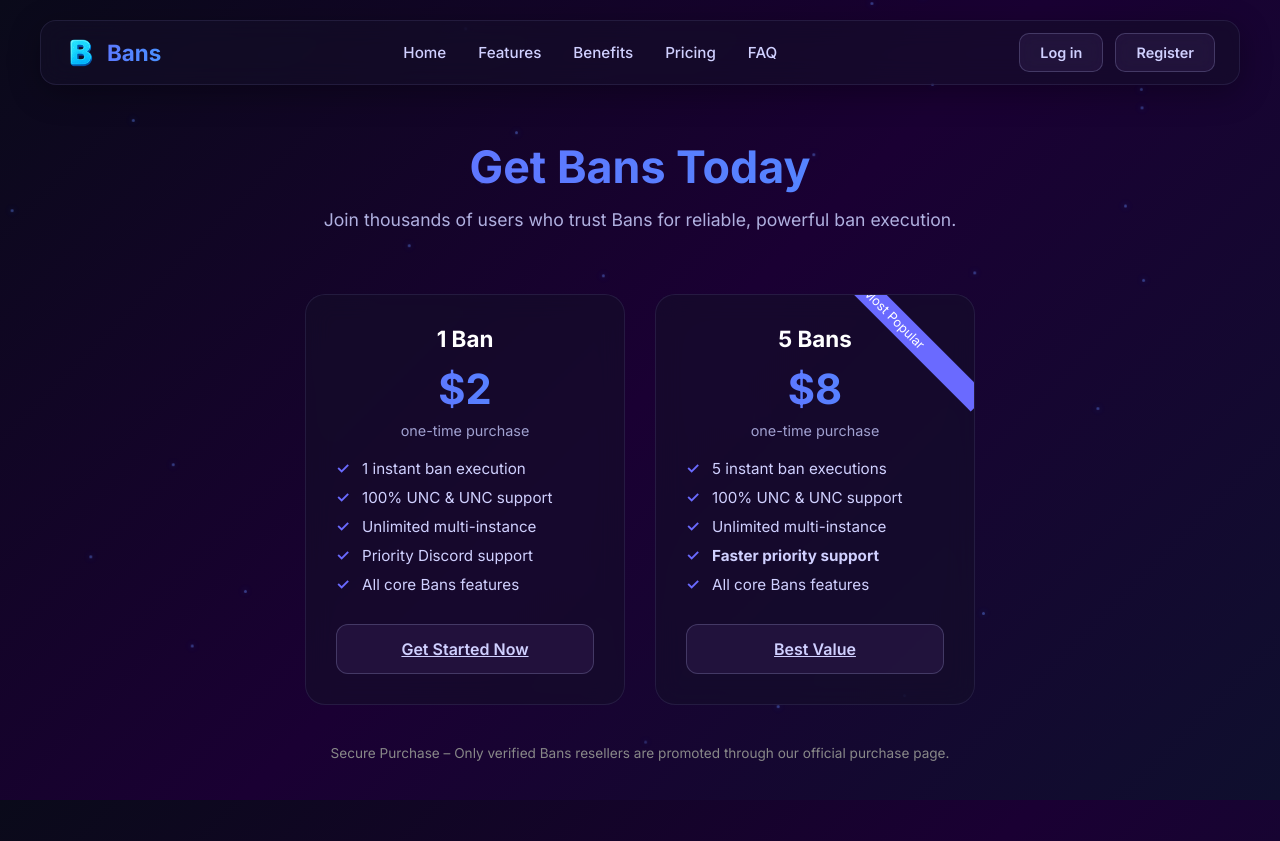
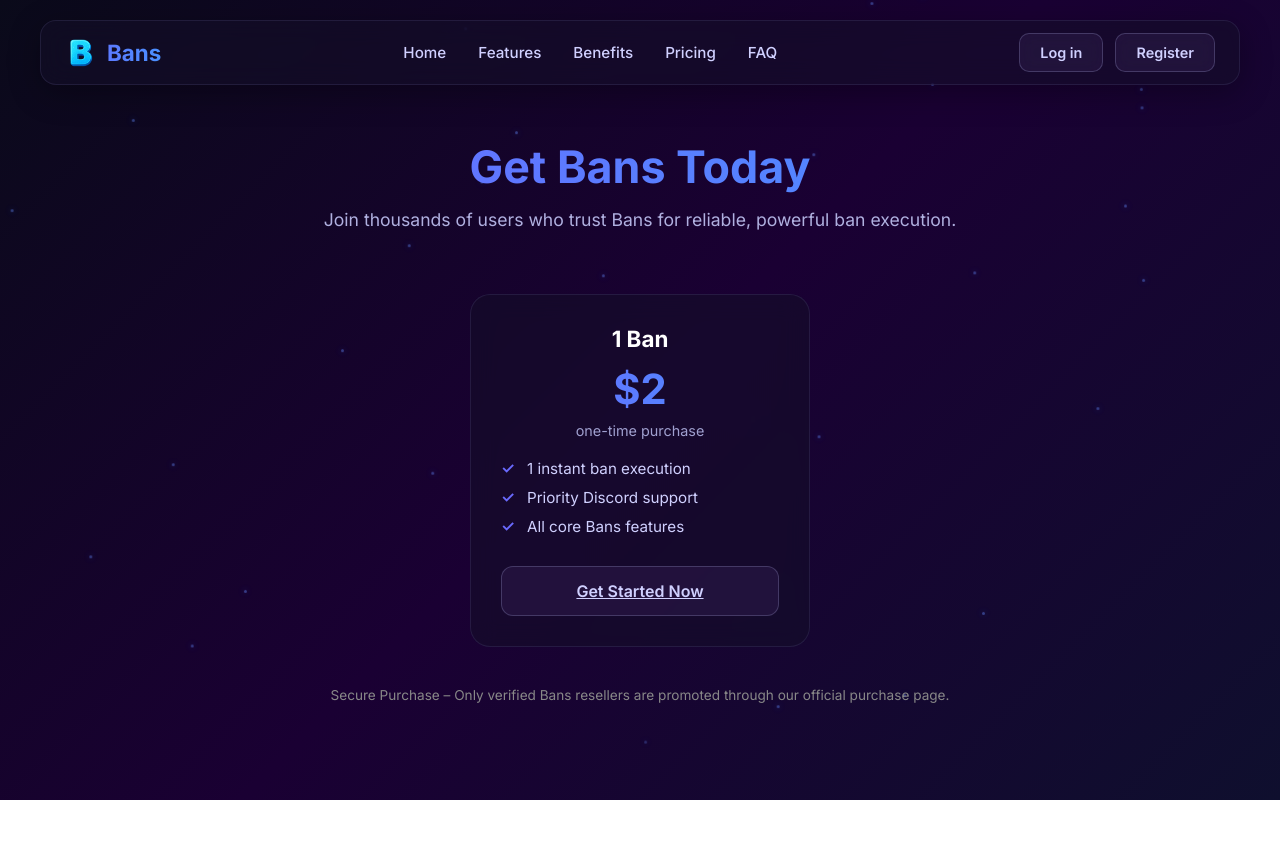
Before and after one commit to liam675/bans, a plain HTML site: page pricing.html in a window 1280 px wide. After the commit the page ends 800 px from the top, so only its background shows below. Drawn offline with Linux system fonts and the light colour scheme.

Commit message:
Adjust pricing layout and styles
Updated container and plan styles for better layout.

```diff
--- a/pricing.html
+++ b/pricing.html
@@ -26,14 +26,13 @@
         .btn{padding:10px 20px;border-radius:10px;font-weight:600;font-size:.9rem;cursor:pointer;transition:all .4s cubic-bezier(.175,.885,.32,1.275);text-decoration:none;display:inline-flex;align-items:center;gap:8px;backdrop-filter:blur(8px);}
         .btn-login,.btn-register{background:rgba(50,30,80,.45);color:#d0d0ff;border:1.5px solid rgba(150,150,200,.3);}
         .btn-login:hover,.btn-register:hover{background:rgba(70,50,110,.6);border-color:#8a6aff;color:#fff;transform:translateY(-2px);box-shadow:0 8px 20px rgba(106,106,255,.25);}
-        .container{max-width:1100px;margin:0 auto;padding:140px 20px 80px;text-align:center;}
+        .container{max-width:900px;margin:0 auto;padding:140px 20px 80px;text-align:center;}
         .header{margin-bottom:40px;}
         .title{font-size:2.8rem;font-weight:800;background:linear-gradient(90deg,#6a6aff,#4a90ff);-webkit-background-clip:text;-webkit-text-fill-color:transparent;background-clip:text;margin-bottom:12px;}
         .subtitle{font-size:1.1rem;color:#b0b0e0;max-width:700px;margin:0 auto;line-height:1.6;}
         .plans{display:flex;justify-content:center;gap:30px;flex-wrap:wrap;margin-top:60px;}
-        .plan{background:rgba(20,15,40,.55);backdrop-filter:blur(12px);border:1px solid rgba(100,100,150,.2);border-radius:20px;padding:30px;width:320px;position:relative;overflow:hidden;transition:transform .4s,box-shadow .4s;}
+        .plan{background:rgba(20,15,40,.55);backdrop-filter:blur(12px);border:1px solid rgba(100,100,150,.2);border-radius:20px;padding:30px;width:340px;position:relative;overflow:hidden;transition:transform .4s,box-shadow .4s;}
         .plan:hover{transform:translateY(-12px);box-shadow:0 20px 40px rgba(106,106,255,.3);}
-        .plan.popular::before{content:'Most Popular';position:absolute;top:12px;right:-40px;background:#6a6aff;color:#fff;padding:4px 40px;font-size:.8rem;transform:rotate(45deg);width:160px;}
         .plan-title{font-size:1.4rem;font-weight:700;margin-bottom:12px;color:#fff;}
         .price{font-size:2.6rem;font-weight:800;background:linear-gradient(90deg,#6a6aff,#4a90ff);-webkit-background-clip:text;-webkit-text-fill-color:transparent;background-clip:text;margin-bottom:8px;}
         .price-sub{font-size:.9rem;color:#a0a0d0;margin-bottom:20px;}
@@ -70,34 +69,17 @@
         </div>
 
         <div class="plans">
-            <!-- PLAN 1 -->
+            <!-- ONLY ONE PLAN -->
             <div class="plan">
                 <h3 class="plan-title">1 Ban</h3>
                 <div class="price">$2</div>
                 <div class="price-sub">one-time purchase</div>
                 <ul class="features">
                     <li>1 instant ban execution</li>
-                    <li>100% UNC & UNC support</li>
-                    <li>Unlimited multi-instance</li>
                     <li>Priority Discord support</li>
                     <li>All core Bans features</li>
                 </ul>
                 <a href="#" class="btn-plan">Get Started Now</a>
-            </div>
-
-            <!-- PLAN 2 (Popular) -->
-            <div class="plan popular">
-                <h3 class="plan-title">5 Bans</h3>
-                <div class="price">$8</div>
-                <div class="price-sub">one-time purchase</div>
-                <ul class="features">
-                    <li>5 instant ban executions</li>
-                    <li>100% UNC & UNC support</li>
-                    <li>Unlimited multi-instance</li>
-                    <li><strong>Faster priority support</strong></li>
-                    <li>All core Bans features</li>
-                </ul>
-                <a href="#" class="btn-plan">Best Value</a>
             </div>
         </div>
 
```
